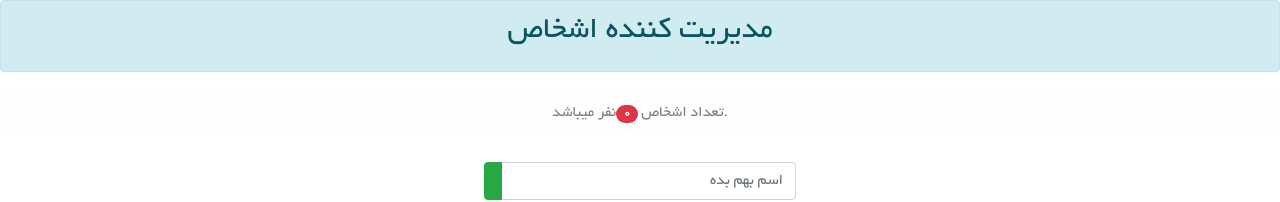
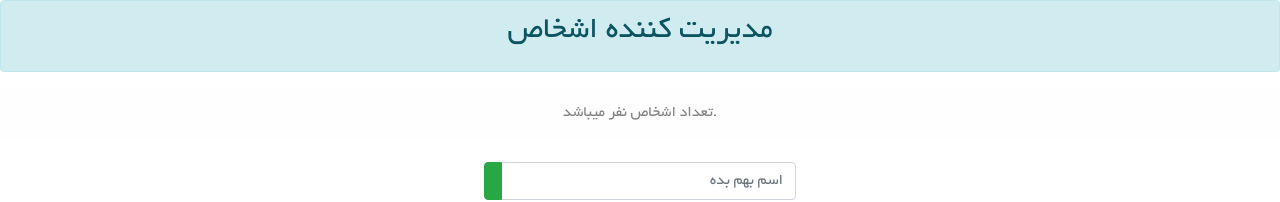
Before and after one commit to ahmadreza48/firstReactApp, a React (Create React App) app in the folder personmanager/: page / in a window 1280 px wide. Shown: the top 202 px of the page. Built offline with nearby package versions, Linux system fonts and the light colour scheme; some icons are missing.

Commit message:
Context Api first...

```diff
--- a/personmanager/src/App.js
+++ b/personmanager/src/App.js
@@ -1,15 +1,17 @@
 import React, { Component } from "react";
-import {Button} from "react-bootstrap";
+import { Button } from "react-bootstrap";
 import { ToastContainer, toast } from "react-toastify";
 
 import Persons from "./components/person/Persons";
 import Header from "./components/common/Header";
+import SimpleContext from "./context/SimpleContext";
 
 class App extends Component {
   state = {
     persons: [],
     person: "",
-    showPersons: true
+    showPersons: true,
+    appTitle: "مدیریت کننده اشخاص"
   };
 
   handleShowPerson = () => {
@@ -102,9 +104,21 @@ class App extends Component {
     }
 
     return (
-      // <div style={{textAlign: 'center'}}>
+      <SimpleContext.Provider
+      value={{
+        state: this.state,
+        handleDeletePerson: this.handleDeletePerson,
+        handleNameChange: this.handleNameChange,
+        handleNewPerson: this.handleNewPerson,
+        setPerson: this.setPerson
+      }}
+      >
+        {/* <div style={{textAlign: 'center'}}> */}
         <div className="rtl text-center">
-        <Header personsLenght={persons.length} appTitle={this.props.title}/>
+          <Header
+            // personsLenght={persons.length}
+            // appTitle={this.state.appTitle}
+          />
           <div className="m-2 p-2">
             <form
               className="form-inline justify-content-center"
@@ -142,6 +156,7 @@ class App extends Component {
           {person}
           <ToastContainer />
         </div>
+      </SimpleContext.Provider>
     );
   }
 }
--- a/personmanager/src/components/common/Header.jsx
+++ b/personmanager/src/components/common/Header.jsx
@@ -1,21 +1,20 @@
 import React from 'react';
 import { Alert, Badge } from 'react-bootstrap';
+import SimpleContext from '../../context/SimpleContext';
 
-const Header = ({ personsLenght, appTitle }) => {
+const Header = ({ personsLenght }) => {
     let badgeStyle = "";
     if (personsLenght >= 3) badgeStyle = "success";
     if (personsLenght <= 2) badgeStyle = "warning";
     if (personsLenght <= 1) badgeStyle = "danger";
 
     return (
+        <SimpleContext.Consumer>
+            {context => (
                 <div>
                     <Alert variant="info">
-                <h2>{appTitle}</h2>
+                        <h2>{context.state.appTitle}</h2>
                     </Alert>
-
-            {/* <div className="alert alert-info">
-        <h2>مدیریت کننده اشخاص</h2>
-      </div> */}
 
                     <Alert variant="light">
                         .تعداد اشخاص{" "}
@@ -23,12 +22,15 @@ const Header = ({ personsLenght, appTitle }) => {
                     {persons.length}
                      </span>{" "} */}
                         <Badge pill variant={badgeStyle}>
-                    {personsLenght}
+                            {context.state.persons.lenght}
                         </Badge>
                     نفر میباشد
                         </Alert>
                 </div>
 
+            )}
+
+        </SimpleContext.Consumer>
     );
 }
 
--- /dev/null
+++ b/personmanager/src/context/SimpleContext.js
@@ -0,0 +1,17 @@
+// state 1:
+// import React from "react";
+// state 2:
+import React, { createContext } from "react";
+
+// state 1: React.createContext()
+// state 2: createContext()
+
+const SimpleContext = createContext({
+  state: {},
+  handleDeletePerson: () => {},
+  handleNameChange: () => {},
+  handleNewPerson: () => {},
+  setPerson: () => {}
+});
+
+export default SimpleContext;
--- a/personmanager/src/index.js
+++ b/personmanager/src/index.js
@@ -7,4 +7,4 @@ import "react-toastify/dist/ReactToastify.css"
 // import '../node_modules/font-awesome/css/font-awesome.min.css';
 
 
-render(<App title="مدیریت کننده اشخاص" />, document.getElementById("root"));
+render(<App />, document.getElementById("root"));
```
Lines whose indentation alone changed are shown as unchanged.
